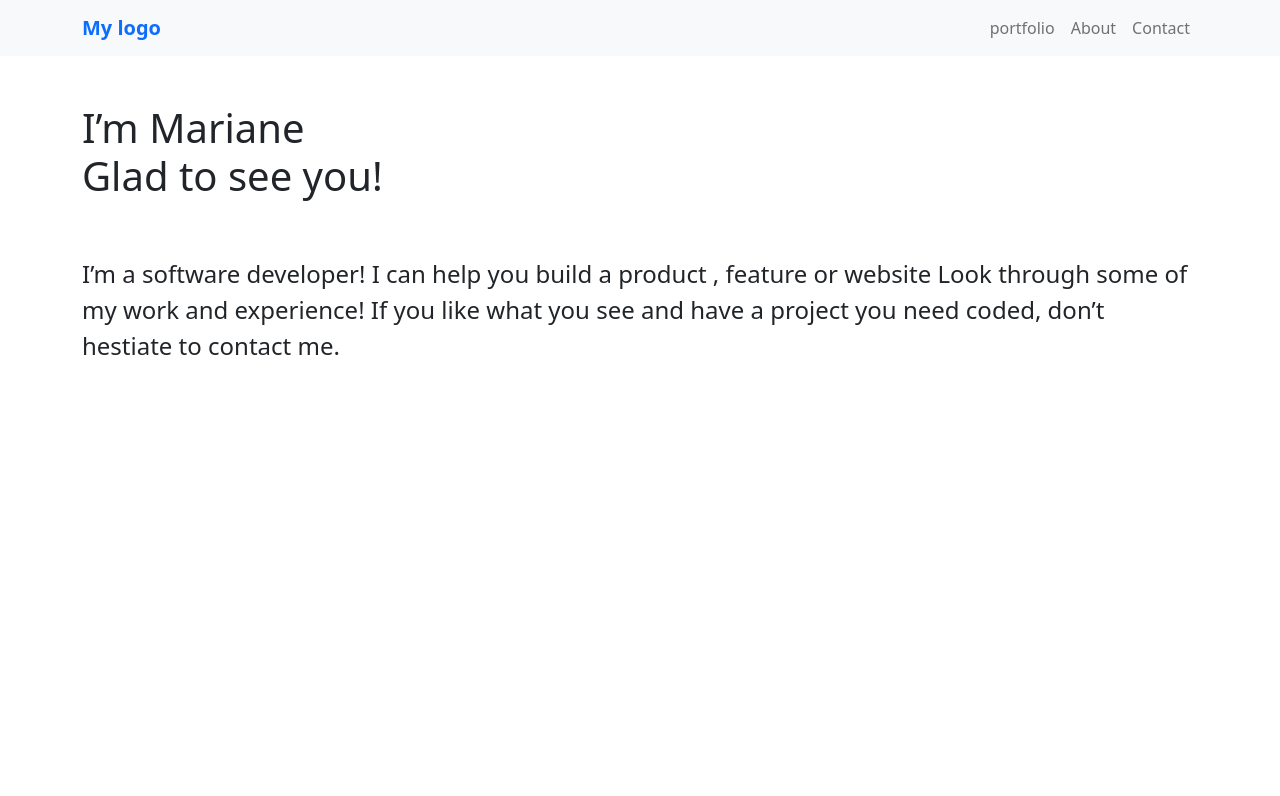
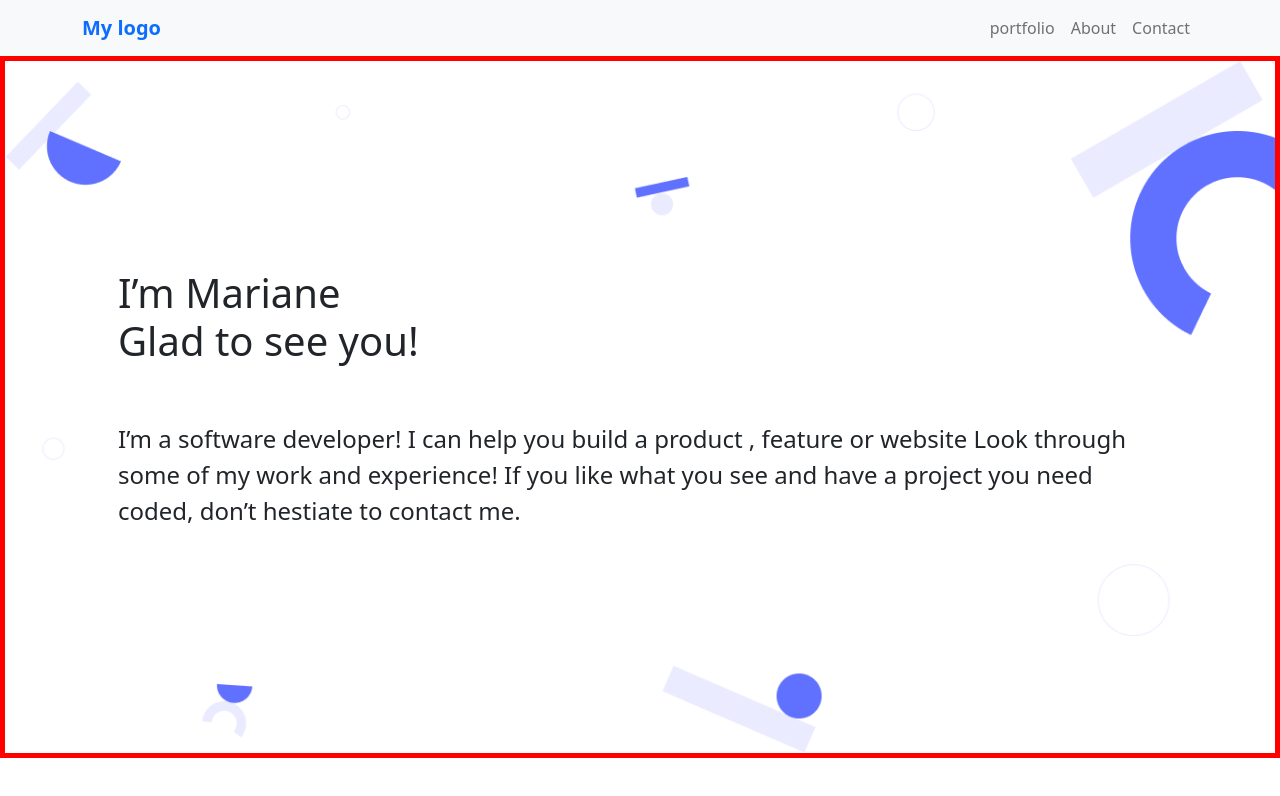
Before and after one commit to Ogaga01/Bootstrap-Pair-Programming, a plain HTML site: page index.html in a window 1280 px wide. Drawn offline with nearby package versions, Linux system fonts and the light colour scheme.

Commit message:
Add background image

```diff
--- a/index.html
+++ b/index.html
@@ -31,15 +31,16 @@
           </div>
         </div>
       </nav>
-
-    <div class="container py-lg-5 ">
-        <h1 class="display-5.fw-bold pb-5">I’m Mariane<br>  Glad to see you!</h1>
+      <div class="container-fluid hero">
+        <div class="container py-lg-5 px-lg-5 main ">
+        <h1 class="display-5.fw-bold pb-5 col-sm">I’m Mariane<br>  Glad to see you!</h1>
 
         <p class="fs-4">
             I’m a software developer! I can help you build a product ,
              feature or website Look through some of my work and experience!
              If you like what you see and have a project you need coded,
              don’t hestiate to contact me.</p>
+        </div>
     </div>
 
 
--- a/style.css
+++ b/style.css
@@ -2,3 +2,15 @@
   margin: 0;
   padding: 0;
 }
+
+.hero{
+  border: 5px solid red;
+  /* height: 600px; */
+  background-image: url(./images/main_bg.png);
+  background-size: cover;
+  padding: 10rem 0;
+}
+
+.main{
+  margin-left: 100px;
+}
```
Also changed, not shown: images/main_bg.png (added), images/multipost.png (added).
